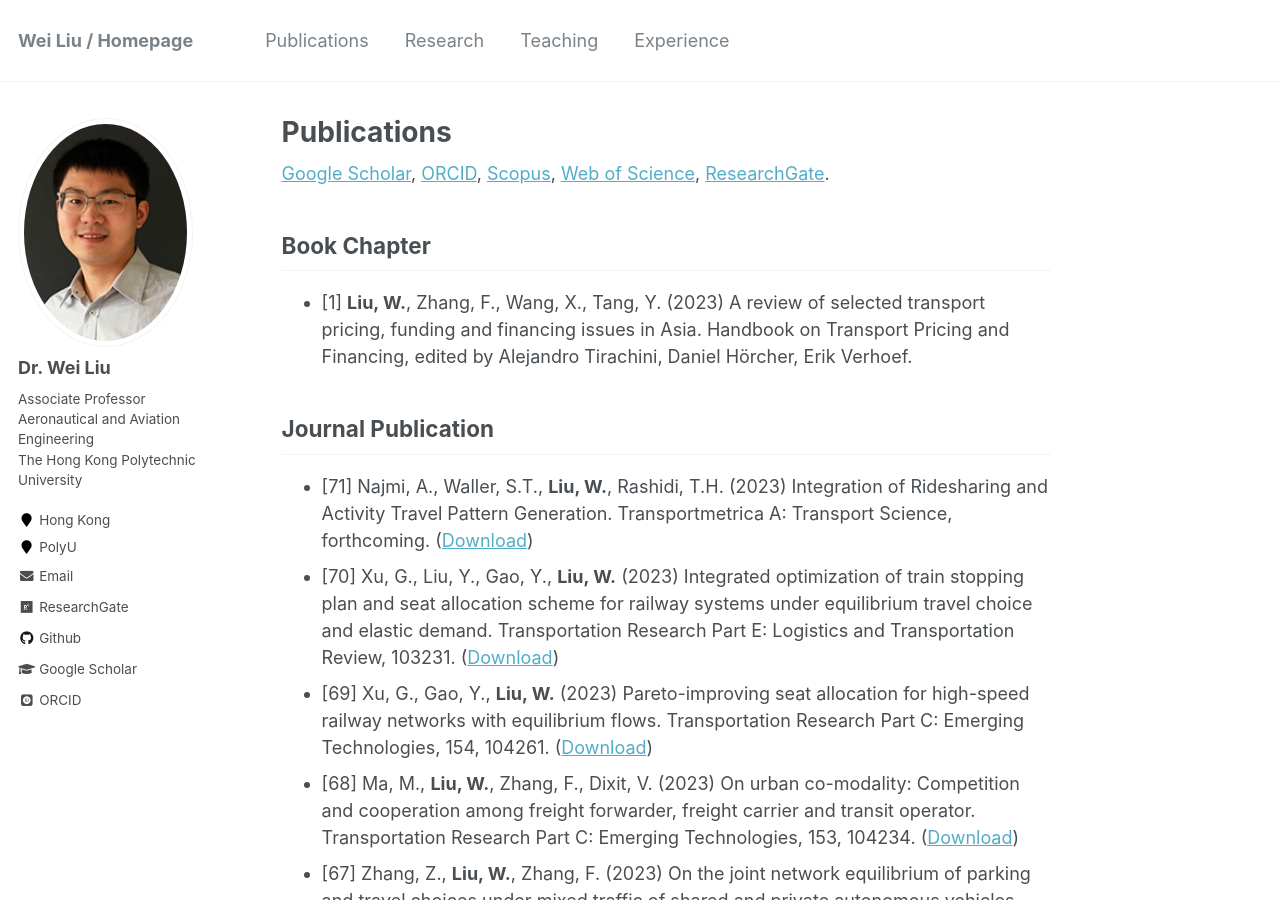
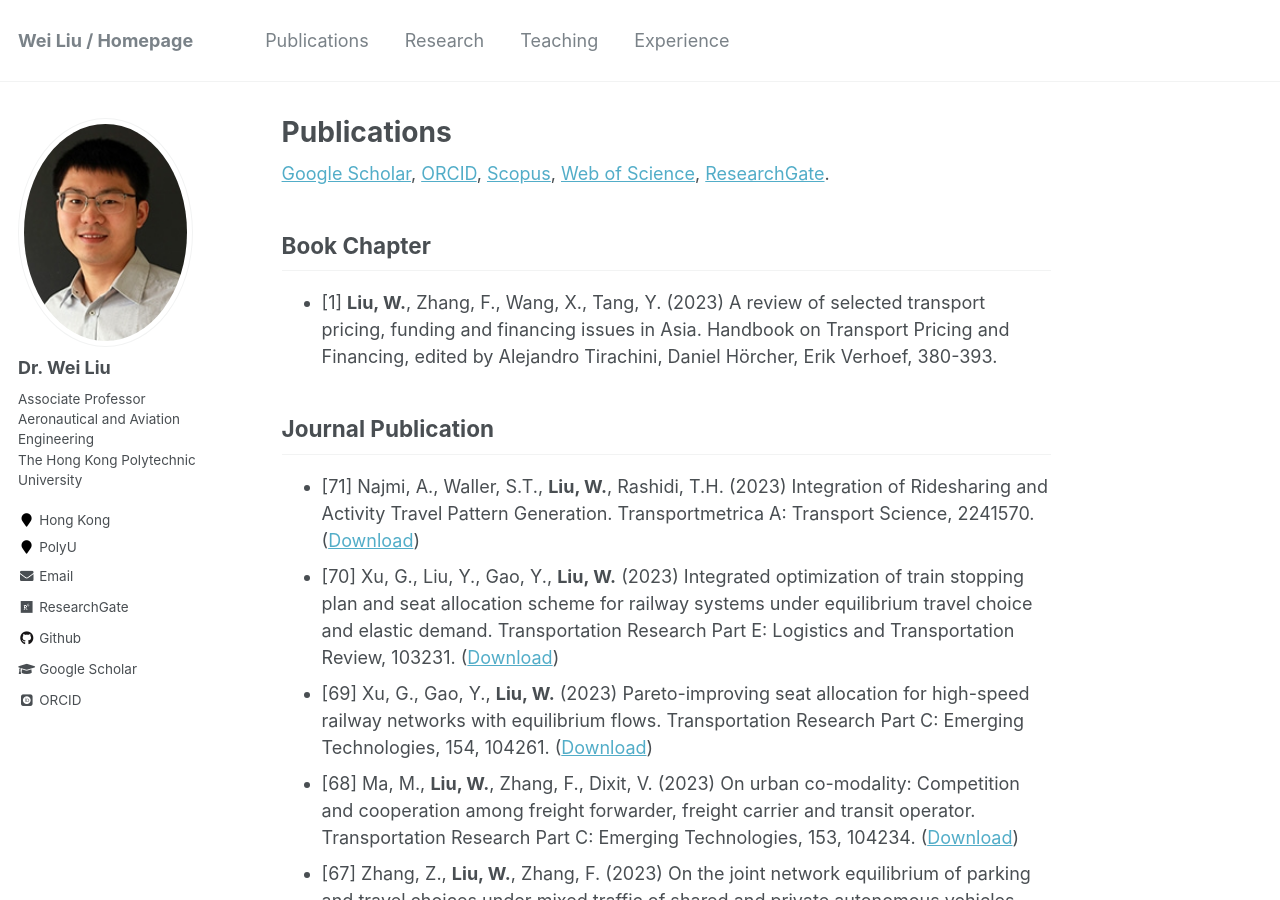
Before and after one commit to weiliu2016/weiliu2016.github.io, a Jekyll site: the page built from _pages/publications.md, in a window 1280 px wide and 900 px high. Built offline with Jekyll 4.4.1, drawn with Linux system fonts in a browser that asks for light colours; some web fonts are replaced.

Commit message:
Update publications.md

```diff
--- a/_pages/publications.md
+++ b/_pages/publications.md
@@ -14,15 +14,15 @@ author_profile: true
   {% include archive-single.html %}
 {% endfor %} -->
 
-[Google Scholar](https://scholar.google.com/citations?user=rEUNm28AAAAJ&hl=en), [ORCID](http://orcid.org/0000-0001-8638-3695), [Scopus](https://www.scopus.com/authid/detail.uri?authorId=57209524810), [Web of Science](https://publons.com/researcher/2454278/wei-liu/), [ResearchGate](https://www.researchgate.net/profile/Wei_Liu510).
+[Google Scholar](https://scholar.google.com/citations?user=rEUNm28AAAAJ&hl=en), [ORCID](http://orcid.org/0000-0001-8638-3695), [Scopus](https://www.scopus.com/authid/detail.uri?authorId=58478032200), [Web of Science](https://publons.com/researcher/2454278/wei-liu/), [ResearchGate](https://www.researchgate.net/profile/Wei_Liu510).
 
 Book Chapter
 ----------
-* [1] **Liu, W.**, Zhang, F., Wang, X., Tang, Y. (2023) A review of selected transport pricing, funding and financing issues in Asia. Handbook on Transport Pricing and Financing, edited by Alejandro Tirachini, Daniel Hörcher, Erik Verhoef.
+* [1] **Liu, W.**, Zhang, F., Wang, X., Tang, Y. (2023) A review of selected transport pricing, funding and financing issues in Asia. Handbook on Transport Pricing and Financing, edited by Alejandro Tirachini, Daniel Hörcher, Erik Verhoef, 380-393.
 
 Journal Publication
 ----------
-* [71] Najmi, A., Waller, S.T., **Liu, W.**, Rashidi, T.H. (2023) Integration of Ridesharing and Activity Travel Pattern Generation. Transportmetrica A: Transport Science, forthcoming. ([Download](https://doi.org/10.1080/23249935.2023.xxxxxxx))
+* [71] Najmi, A., Waller, S.T., **Liu, W.**, Rashidi, T.H. (2023) Integration of Ridesharing and Activity Travel Pattern Generation. Transportmetrica A: Transport Science, 2241570. ([Download](https://doi.org/10.1080/23249935.2023.2241570))
 * [70] Xu, G., Liu, Y., Gao, Y., **Liu, W.** (2023) Integrated optimization of train stopping plan and seat allocation scheme for railway systems under equilibrium travel choice and elastic demand. Transportation Research Part E: Logistics and Transportation Review, 103231. ([Download](https://doi.org/10.1016/j.tre.2023.103231))
 * [69] Xu, G., Gao, Y., **Liu, W.** (2023) Pareto-improving seat allocation for high-speed railway networks with equilibrium flows. Transportation Research Part C: Emerging Technologies, 154, 104261. ([Download](https://doi.org/10.1016/j.trc.2023.104261))
 * [68] Ma, M., **Liu, W.**, Zhang, F., Dixit, V. (2023) On urban co-modality: Competition and cooperation among freight forwarder, freight carrier and transit operator. Transportation Research Part C: Emerging Technologies, 153, 104234. ([Download](https://doi.org/10.1016/j.trc.2023.104234))
```
